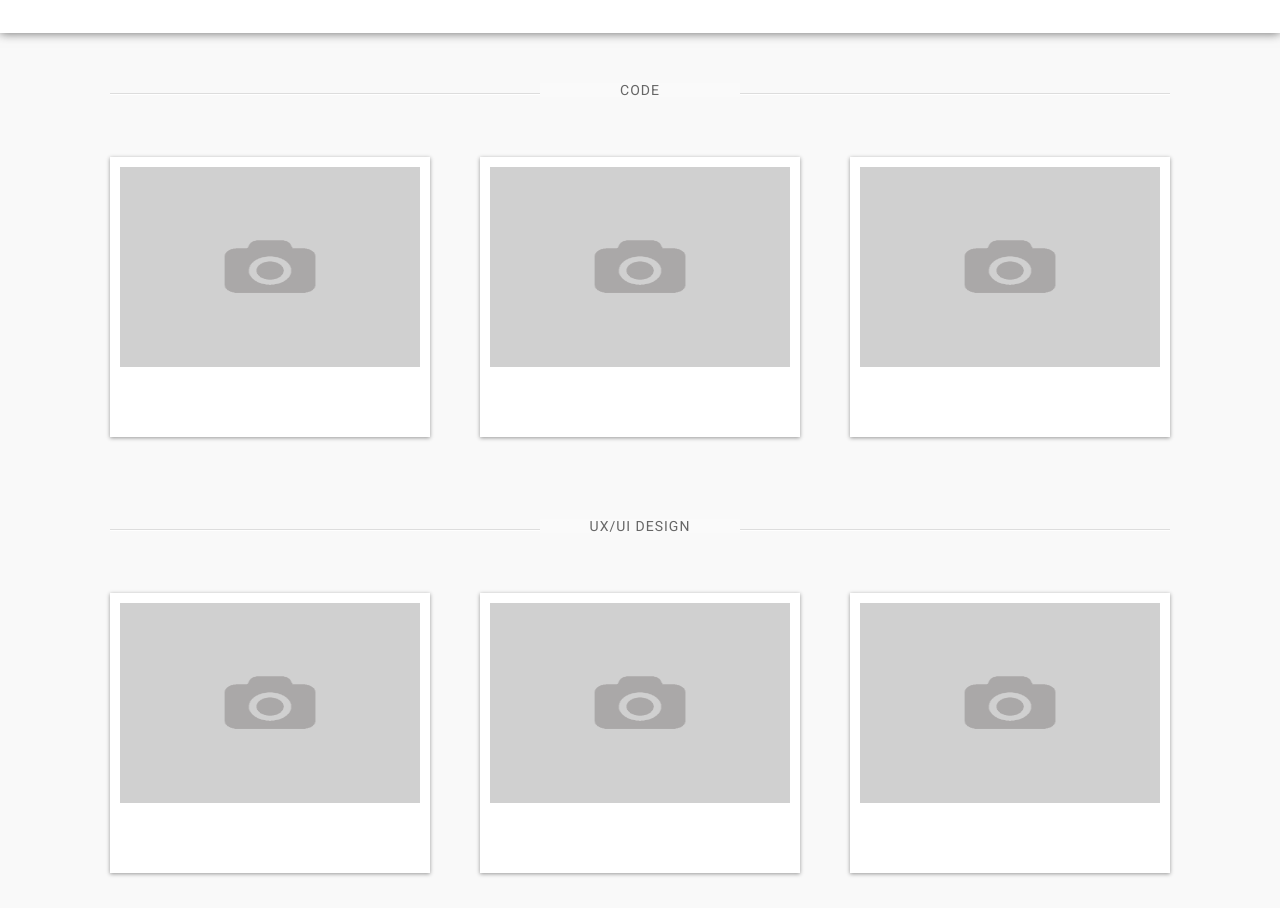
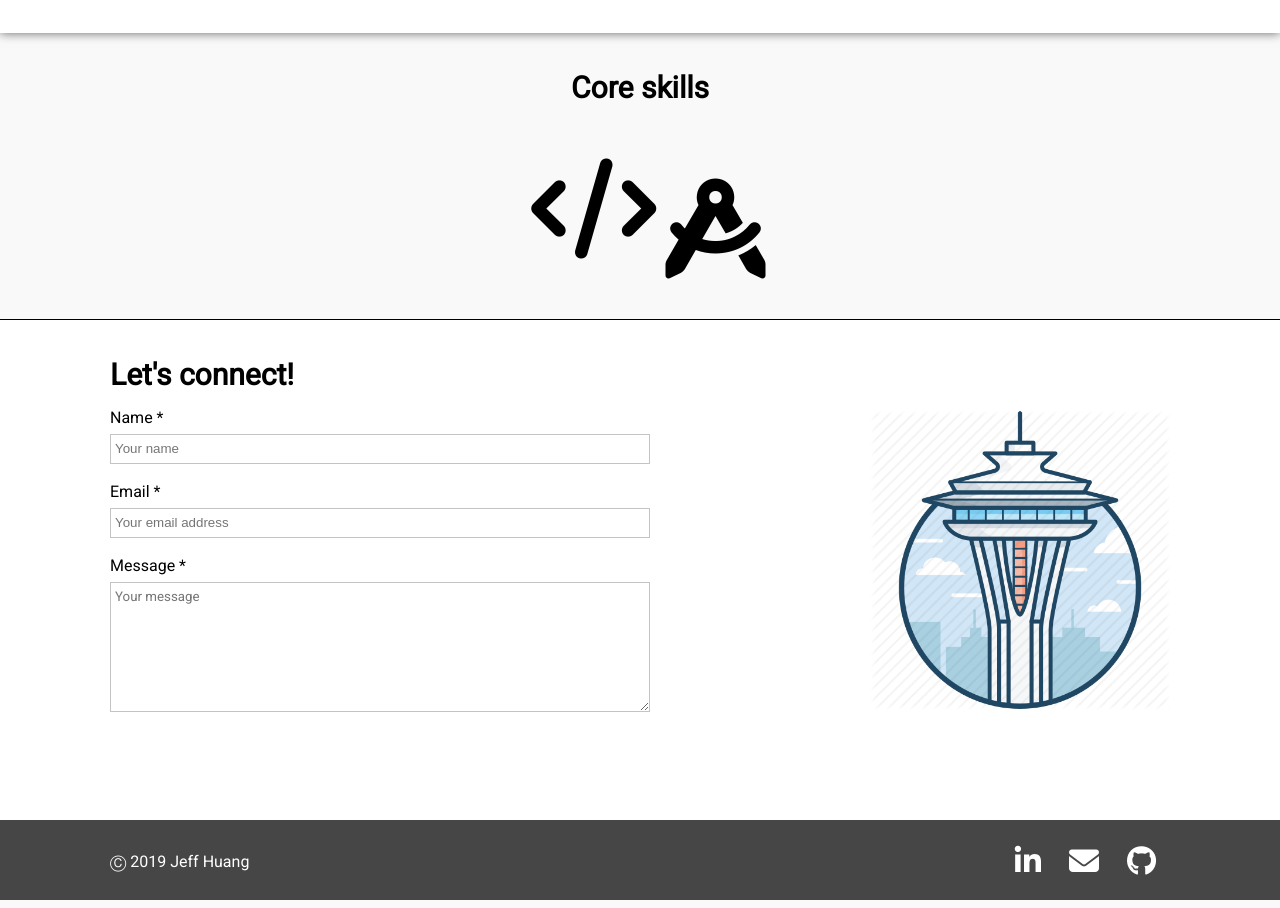
Before and after one commit to jshuang2/MyPortfolio, a plain HTML site: page about.html in a window 1280 px wide. Shown: the part 787-1695 px from the top of the page. Drawn offline with Linux system fonts and the light colour scheme.

Commit message:
Completed contact form, added image to bottom section, and added icons for middle 'core skills section.

```diff
--- a/about.html
+++ b/about.html
@@ -51,42 +51,39 @@
         </div>
     </section>
 
-    <!--Section to hold portfolio cards-->
+    <!--Section for Core Skills-->
     <section>
         <div class="container">
-            <div class="headerLine">
-                <h3 class="bodyHeader">Code</h3>
-            </div>
-            <div class="cardWrapper">
-                <div class="card">
-                    <img class="imagePlaceholder" src="assets/images/image-placeholder.png">
+            <h3 id="aboutSectionHeader" class="centerText">Core skills</h3>
+            <div id="codeIcon"><i class="fas fa-code aboutMeIcon"></i></div>
+            <div id="designIcon"><i class="fas fa-drafting-compass aboutMeIcon"></i></div>
+        </div>
+    </section>
+
+    <!--Section for form-->
+    <section id="contactFormJumbotron">
+        <div class="container">
+            <h3 id="contactFormHeader">Let's connect!</h3>
+            <img id="seattlePic" src="assets/images/seattle-vector-icon-3-transparent.png" alt="Seattle graphic">
+            <form id="contactForm">
+                <div class="formInput">
+                    <label  for="field1">Name *</label>
+                    <input type="text" name="field1" data-validate="required" placeholder="Your name">
                 </div>
-                <div class="card">
-                        <img class="imagePlaceholder" src="assets/images/image-placeholder.png">
+                <div class="formInput">
+                        <label  for="field2">Email *</label>
+                        <input type="email" name="field2" data-validate="required" placeholder="Your email address">
                 </div>
-                <div class="card">
-                        <img class="imagePlaceholder" src="assets/images/image-placeholder.png">
+                <div class="formInput">
+                        <label  for="field3">Message *</label>
+                        <textarea rows="6" name="field3" data-validate="required" placeholder="Your message"></textarea>
                 </div>
-            </div>
-            <div class="headerLine">
-                <h3 class="bodyHeader">UX/UI Design</h3>
-            </div>
-            <div class="cardWrapper">
-                    <div class="card">
-                        <img class="imagePlaceholder" src="assets/images/image-placeholder.png">
-                    </div>
-                    <div class="card">
-                            <img class="imagePlaceholder" src="assets/images/image-placeholder.png">
-                    </div>
-                    <div class="card">
-                            <img class="imagePlaceholder" src="assets/images/image-placeholder.png">
-                    </div>
-            </div>
+            </form>
         </div>
     </section>
 
     <!--Footer section-->
-    <footer>
+    <footer id="aboutFooter">
         <div class="container">
             <div id="footerContent">
                 <p id="copyright">&#9400; 2019 Jeff Huang</p>
--- a/assets/css/style.css
+++ b/assets/css/style.css
@@ -157,7 +157,7 @@ body {
     width: 300px;
 }
 
-footer {
+#footer {
     max-width: 100%;
     height: 80px;
     background-color: #464646;
@@ -212,3 +212,85 @@ footer {
     font-size: 18px;
     line-height: 26px;
 }
+
+#aboutSectionHeader {
+    font-size: 30px;
+    font-weight: bold;
+    padding: 40px 0 16px 0;
+    position: relative;
+}
+
+#codeIcon {
+    text-align: center;
+    margin-top: 40px;
+    position: absolute;
+    left: 41.5%;
+}
+
+.aboutMeIcon {
+    font-size: 100px;
+    display: inline-block;
+}
+
+#designIcon {
+    text-align: center;
+    margin-top: 60px;
+    position: absolute;
+    left: 52%;
+}
+
+#contactFormJumbotron {
+    height: 500px;
+    background-color: white;
+    border-top: solid .5px;
+    margin-top: 200px;
+    position: relative;
+    bottom: 0;
+    width: 100%;
+}
+
+#contactFormHeader {
+    margin-top: 40px;
+    font-weight: bold;
+    font-size: 30px;
+}
+
+#aboutFooter {
+    max-width: 100%;
+    height: 80px;
+    background-color: #464646;
+    clear: both;
+}
+
+#contactForm {
+    max-width: 50%;
+    margin-top: 20px;
+}
+
+label {
+    display: block;
+    margin-bottom: 8px;
+}
+
+input {
+    height: 20px;
+    line-height: 20px;
+    padding: 4px;
+    width: 100%;
+    border: solid 1px #c4c4c4;
+    margin-bottom: 20px;
+}
+
+textarea {
+    width: 100%;
+    font-family: 'Roboto', sans-serif;
+    line-height: 20px;
+    padding: 4px;
+    border: solid 1px #c4c4c4;
+}
+
+#seattlePic {
+    float: right;
+    width: 300px;
+    margin-top: 20px;
+}
```
Also changed, not shown: index.html (+1 -1 lines), assets/images/seattle-vector-icon-3-transparent.png (added).
